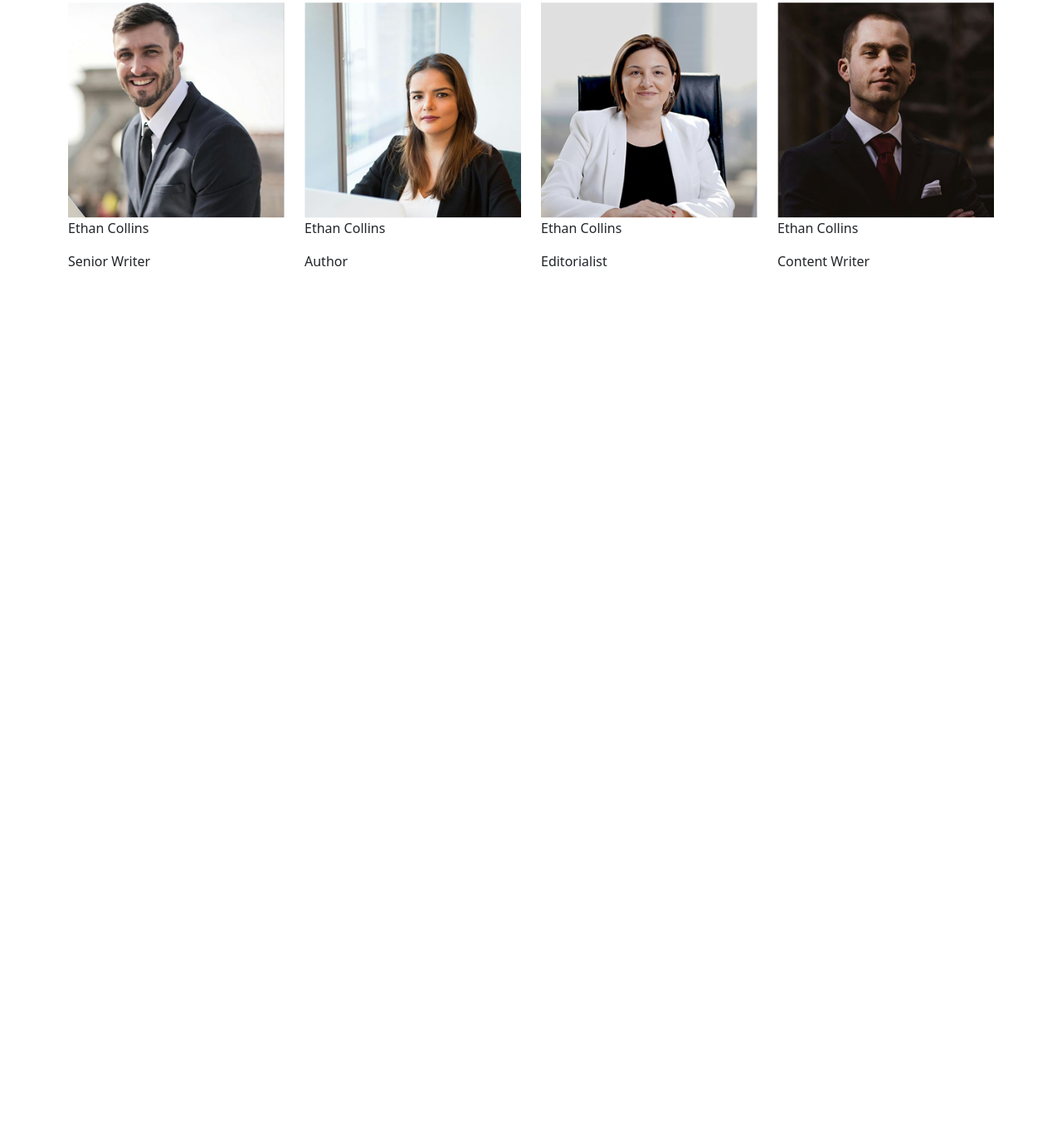
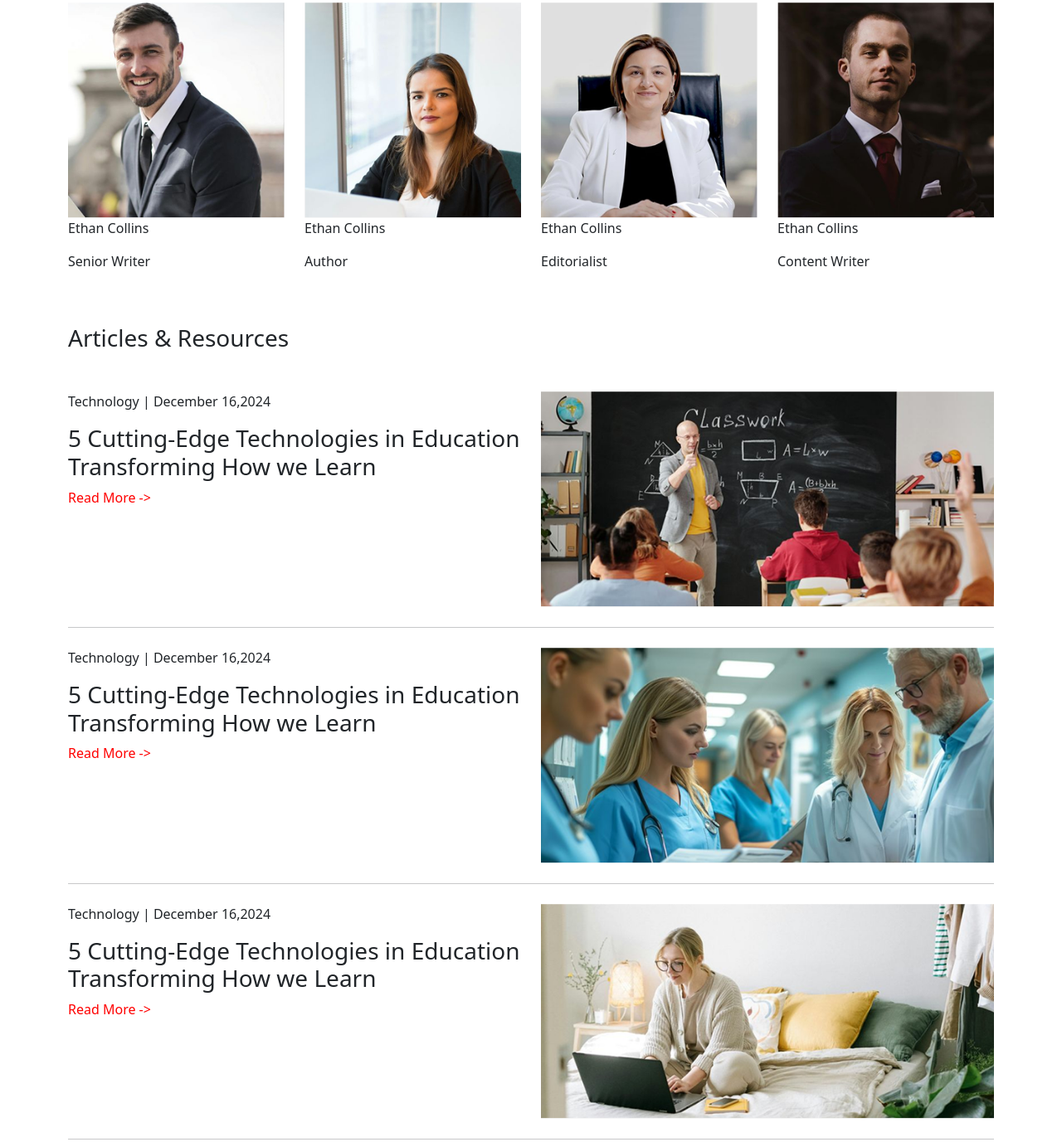
Before and after one commit to raisulconnects/joxnews, a plain HTML site: page index.html in a window 1280 px wide. Shown: the part 3846-5223 px from the top of the page at 83% size. Before the commit the page ends 4189 px from the top, so only its background shows below. Drawn offline with nearby package versions, Linux system fonts and the light colour scheme.

Commit message:
done with article & resources

```diff
--- a/index.html
+++ b/index.html
@@ -329,6 +329,51 @@
     </div>
 
     <!-- Article & Resources -->
+    <div class="container my-5">
+      <h3 class="my-5">Articles & Resources</h3>
+      <div class="row my-4">
+        <div class="col-6">
+          <p>Technology | December 16,2024</p>
+          <h3>
+            5 Cutting-Edge Technologies in Education <br />Transforming How we
+            Learn
+          </h3>
+          <p style="color: red">Read More -></p>
+        </div>
+        <div class="col-6">
+          <img class="img-fluid" src="img/article1.png" alt="" />
+        </div>
+      </div>
+      <hr />
+      <div class="row my-4">
+        <div class="col-6">
+          <p>Technology | December 16,2024</p>
+          <h3>
+            5 Cutting-Edge Technologies in Education <br />Transforming How we
+            Learn
+          </h3>
+          <p style="color: red">Read More -></p>
+        </div>
+        <div class="col-6">
+          <img class="img-fluid" src="img/article2.png" alt="" />
+        </div>
+      </div>
+      <hr />
+      <div class="row my-4">
+        <div class="col-6">
+          <p>Technology | December 16,2024</p>
+          <h3>
+            5 Cutting-Edge Technologies in Education <br />Transforming How we
+            Learn
+          </h3>
+          <p style="color: red">Read More -></p>
+        </div>
+        <div class="col-6">
+          <img class="img-fluid" src="img/article3.png" alt="" />
+        </div>
+      </div>
+      <hr />
+    </div>
 
     <!-- Bootstrap JS Bundle CDN (includes Popper) -->
     <script src="https://cdn.jsdelivr.net/npm/bootstrap@5.3.2/dist/js/bootstrap.bundle.min.js"></script>
```
Also changed, not shown: img/article1.png (added), img/article2.png (added), img/article3.png (added).
